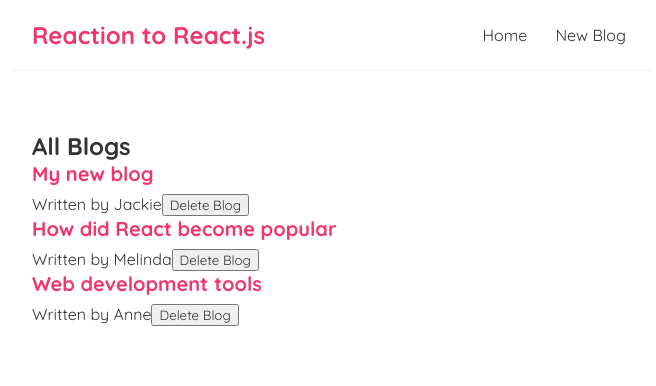
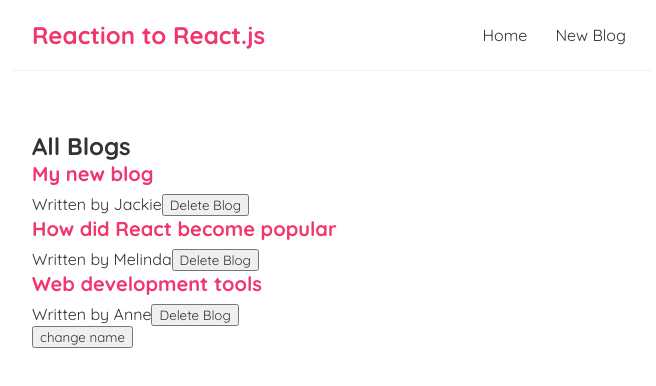
Before and after one commit to josue-belacy/simple-react-blog, a React (Create React App) app: page / in a window 1280 px wide. Shown: the top 386 px of the page, without its empty margins (308-964 px from the left). Built offline with nearby package versions, Linux system fonts and the light colour scheme.

Commit message:
useEffect Dependencies

```diff
--- a/src/Home.js
+++ b/src/Home.js
@@ -17,6 +17,8 @@
       id: 3,
     },
   ]);
+  const [name, setName] = useState("Jackie");
+
   const handleDelete = (id) => {
     const newBlogs = blogs.filter((blog) => blog.id !== id);
     setBlogs(newBlogs);
@@ -24,11 +26,12 @@
 
   useEffect(() => {
     console.log("use effect ran");
-    console.log("blogs");
-  });
+    console.log("name");
+  }, [name]);
   return (
     <div className="home">
       <BlogList blogs={blogs} title="All Blogs" handleDelete={handleDelete} />
+      <button onClick={() => setName("Amy")}>change name</button>
     </div>
   );
 };
```
